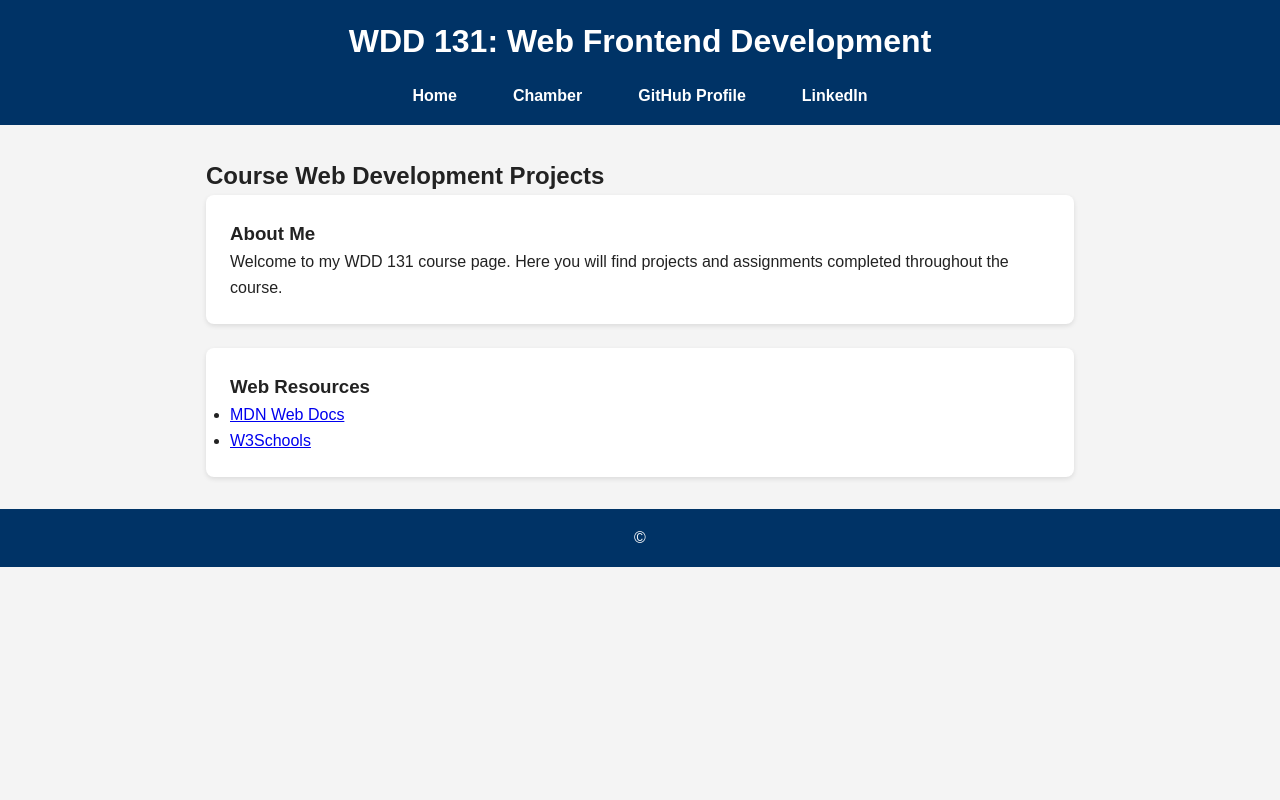
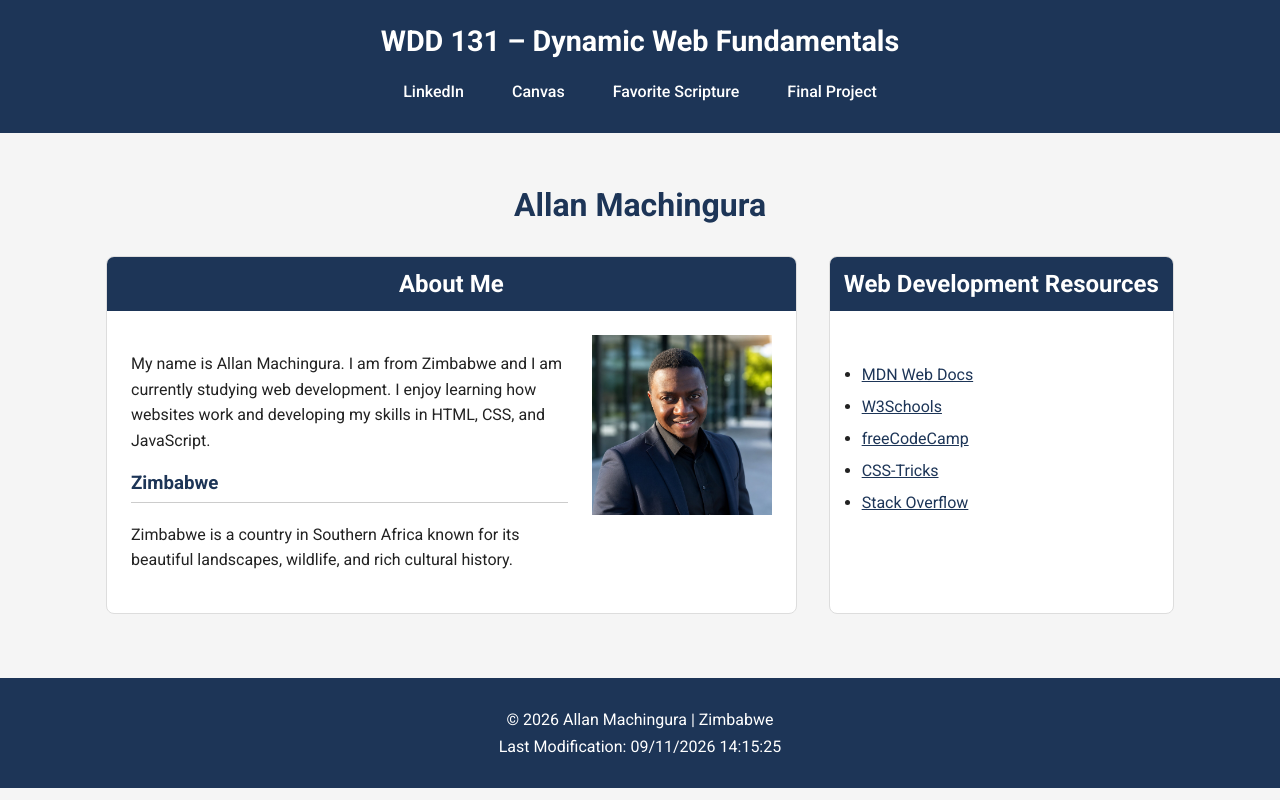
Before and after one commit to MightAllanCoder/wdd131, a plain HTML site: page index.html in a window 1280 px wide. Drawn offline with Linux system fonts and the light colour scheme; files whose address does not match are found by name.

Commit message:
Complete W01 home page

```diff
--- a/index.html
+++ b/index.html
@@ -3,43 +3,82 @@
 <head>
     <meta charset="UTF-8">
     <meta name="viewport" content="width=device-width, initial-scale=1.0">
-  <meta name="description" content="WDD 131 - Web Frontend Development Home Page">
-  <title>WDD 131 - Home Page</title>
+
+    <meta name="description" content="WDD 131 Dynamic Web Fundamentals home page for Allan Machingura">
+    <meta name="author" content="Allan Machingura">
+
+    <title>WDD 131 – Dynamic Web Fundamentals – Allan Machingura</title>
+
     <link rel="stylesheet" href="styles/base.css">
     <script src="scripts/getdates.js" defer></script>
 </head>
+
 <body>
+
     <header>
-    <h1>WDD 131: Web Frontend Development</h1>
+        <span id="course-title">WDD 131 – Dynamic Web Fundamentals</span>
+
         <nav>
-      <ul>
-        <li><a href="#">Home</a></li>
-        <li><a href="#">Chamber</a></li>
-        <li><a href="#">GitHub Profile</a></li>
-        <li><a href="#">LinkedIn</a></li>
-      </ul>
+            <a href="https://www.linkedin.com/" target="_blank">LinkedIn</a>
+            <a href="https://byui.instructure.com/" target="_blank">Canvas</a>
+            <a href="https://www.churchofjesuschrist.org/study/scriptures" target="_blank">Favorite Scripture</a>
+            <a href="#">Final Project</a>
         </nav>
     </header>
 
     <main>
-    <h2>Course Web Development Projects</h2>
+        <h1>Allan Machingura</h1>
+
+        <div class="cards">
+
             <section class="card">
-      <h3>About Me</h3>
-      <p>Welcome to my WDD 131 course page. Here you will find projects and assignments completed throughout the course.</p>
+                <h2>About Me</h2>
+
+                <div class="about-content">
+                    <div>
+                        <p>
+                            My name is Allan Machingura. I am from Zimbabwe and I am
+                            currently studying web development. I enjoy learning how
+                            websites work and developing my skills in HTML, CSS, and
+                            JavaScript.
+                        </p>
+
+                        <h3>Zimbabwe</h3>
+
+                        <p>
+                            Zimbabwe is a country in Southern Africa known for its
+                            beautiful landscapes, wildlife, and rich cultural history.
+                        </p>
+                    </div>
+
+                    <img src="images/profile.jpg" alt="Profile photo of Allan Machingura">
+                </div>
             </section>
 
+
             <section class="card">
-      <h3>Web Resources</h3>
+                <h2>Web Development Resources</h2>
+
                 <ul>
-        <li><a href="https://developer.mozilla.org/" target="_blank" rel="noopener">MDN Web Docs</a></li>
-        <li><a href="https://www.w3schools.com/" target="_blank" rel="noopener">W3Schools</a></li>
+                    <li><a href="https://developer.mozilla.org/" target="_blank">MDN Web Docs</a></li>
+                    <li><a href="https://www.w3schools.com/" target="_blank">W3Schools</a></li>
+                    <li><a href="https://www.freecodecamp.org/" target="_blank">freeCodeCamp</a></li>
+                    <li><a href="https://css-tricks.com/" target="_blank">CSS-Tricks</a></li>
+                    <li><a href="https://stackoverflow.com/" target="_blank">Stack Overflow</a></li>
                 </ul>
             </section>
+
+        </div>
     </main>
 
+
     <footer>
-    <p>&copy; <span id="currentyear2026"></span></p>
+        <p>
+            © <span id="currentyear"></span> Allan Machingura | Zimbabwe
+        </p>
+
         <p id="lastModified"></p>
     </footer>
+
 </body>
 </html>
--- a/styles/base.css
+++ b/styles/base.css
@@ -1,74 +1,152 @@
-/* Color Palette & Global Reset */
-:root {
-  --primary-color: #003366;
-  --secondary-color: #f4f4f4;
-  --text-color: #222222;
-  --accent-color: #0055a5;
-}
+@import url('https://fonts.googleapis.com/css2?family=Roboto:wght@400;500;700&display=swap');
 
 * {
     box-sizing: border-box;
-  margin: 0;
-  padding: 0;
 }
 
 body {
-  font-family: Arial, sans-serif;
-  color: var(--text-color);
-  background-color: var(--secondary-color);
-  line-height: 1.6;
+    margin: 0;
+    font-family: "Roboto", Arial, sans-serif;
+    color: #222;
+    background-color: #f5f5f5;
 }
 
-/* Header & Navigation */
 header {
-  background-color: var(--primary-color);
+    background-color: #1d3557;
     color: white;
+    padding: 1.5rem;
     text-align: center;
-  padding: 1rem;
 }
 
-nav ul {
-  list-style: none;
+#course-title {
+    display: block;
+    font-size: 1.8rem;
+    font-weight: 700;
+    margin-bottom: 1rem;
+}
+
+nav {
     display: flex;
     justify-content: center;
-  gap: 1.5rem;
-  margin-top: 1rem;
+    gap: 2rem;
+    flex-wrap: wrap;
 }
 
 nav a {
     color: white;
     text-decoration: none;
-  font-weight: bold;
-  padding: 0.5rem 1rem;
-  transition: background-color 0.2s ease-in-out, color 0.2s ease-in-out;
+    font-weight: 500;
+    padding: 0.5rem;
+    border-radius: 4px;
 }
 
 nav a:hover {
-  background-color: white;
-  color: var(--primary-color);
-  border-radius: 4px;
+    background-color: #457b9d;
+    text-decoration: underline;
 }
 
-/* Main Content Layout */
 main {
-  max-width: 900px;
-  margin: 2rem auto;
-  padding: 0 1rem;
+    max-width: 1100px;
+    margin: 0 auto;
+    padding: 2rem 1rem;
+}
+
+h1 {
+    text-align: center;
+    color: #1d3557;
+    margin-bottom: 2rem;
+}
+
+.cards {
+    display: grid;
+    grid-template-columns: 2fr 1fr;
+    gap: 2rem;
 }
 
 .card {
-  background: white;
-  padding: 1.5rem;
-  margin-bottom: 1.5rem;
+    background-color: white;
+    border: 1px solid #ddd;
     border-radius: 8px;
-  box-shadow: 0 2px 5px rgba(0,0,0,0.1);
+    overflow: hidden;
 }
 
-/* Footer */
-footer {
-  background-color: var(--primary-color);
+.card h2 {
+    background-color: #1d3557;
     color: white;
     text-align: center;
-  padding: 1rem;
+    padding: 0.8rem;
+    margin: 0;
+}
+
+.card h3 {
+    color: #1d3557;
+    border-bottom: 1px solid #ccc;
+    padding-bottom: 0.5rem;
+}
+
+.card p {
+    line-height: 1.6;
+}
+
+.about-content {
+    display: grid;
+    grid-template-columns: 1fr 180px;
+    gap: 1.5rem;
+    padding: 1.5rem;
+}
+
+.about-content img {
+    width: 100%;
+    max-width: 180px;
+    height: auto;
+    display: block;
+    margin: 0 auto;
+}
+
+.card ul {
+    padding: 2rem;
+    line-height: 2;
+}
+
+.card li a {
+    color: #1d3557;
+}
+
+.card li a:hover {
+    color: #457b9d;
+}
+
+footer {
+    background-color: #1d3557;
+    color: white;
+    text-align: center;
+    padding: 1.5rem;
     margin-top: 2rem;
 }
+
+footer p {
+    margin: 0.5rem;
+}
+
+@media screen and (max-width: 700px) {
+
+    #course-title {
+        font-size: 1.4rem;
+    }
+
+    nav {
+        gap: 0.5rem;
+    }
+
+    .cards {
+        grid-template-columns: 1fr;
+    }
+
+    .about-content {
+        grid-template-columns: 1fr;
+    }
+
+    .about-content img {
+        max-width: 200px;
+    }
+}
--- a/styles/scripts/getdates.js
+++ b/styles/scripts/getdates.js
@@ -1,5 +1,6 @@
-// Dynamically output current copyright year
-document.getElementById("currentyear").textContent = new Date().getFullYear();
+const today = new Date();
 
-// Dynamically output file last modified date
-document.getElementById("lastModified").textContent = `Last Modified: ${document.lastModified}`;
+document.querySelector("#currentyear").textContent = today.getFullYear();
+
+document.querySelector("#lastModified").textContent =
+    `Last Modification: ${document.lastModified}`;
```
Also changed, not shown: images/profile.jpg (added). Lines whose indentation alone changed are shown as unchanged.
